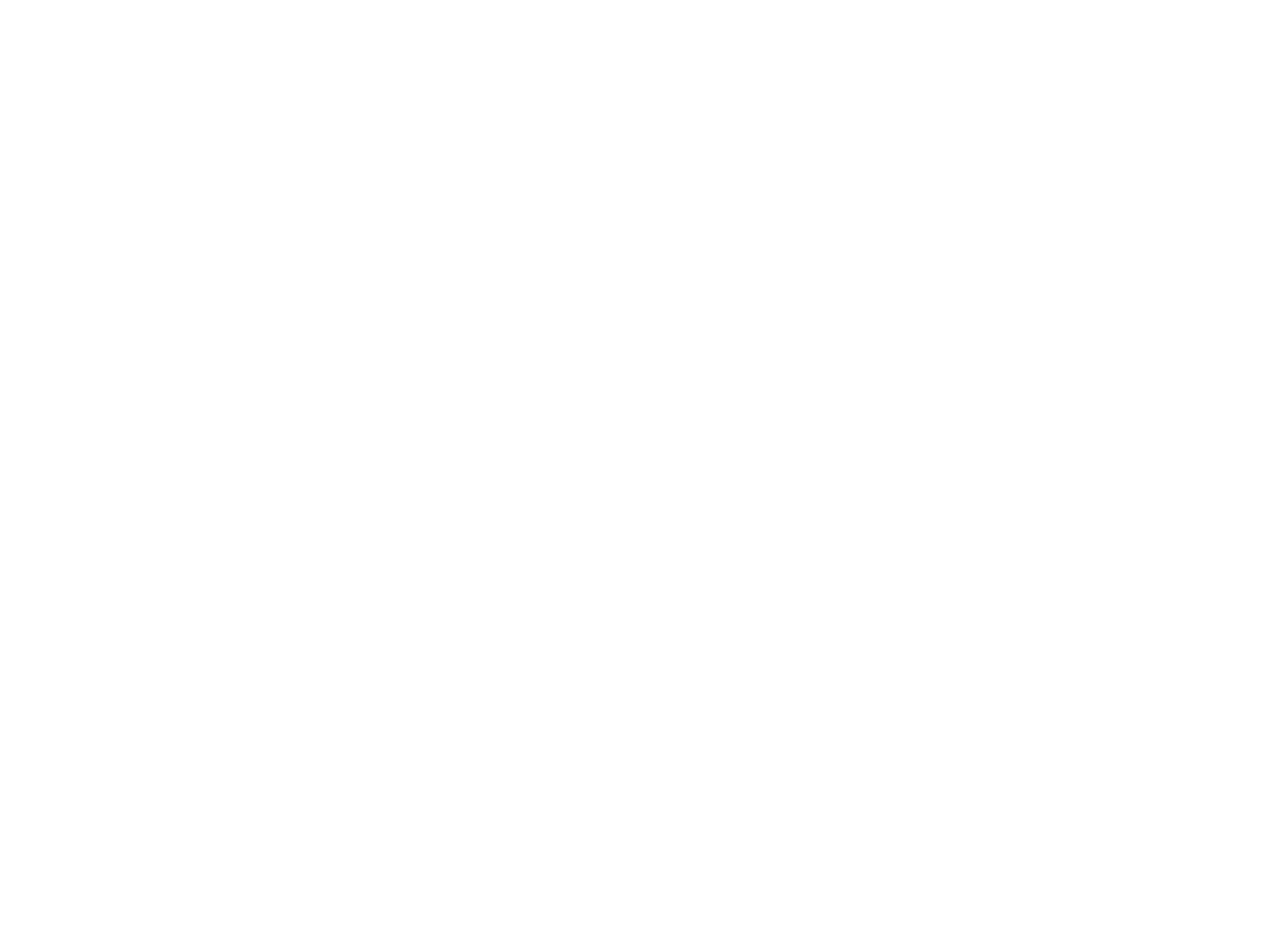
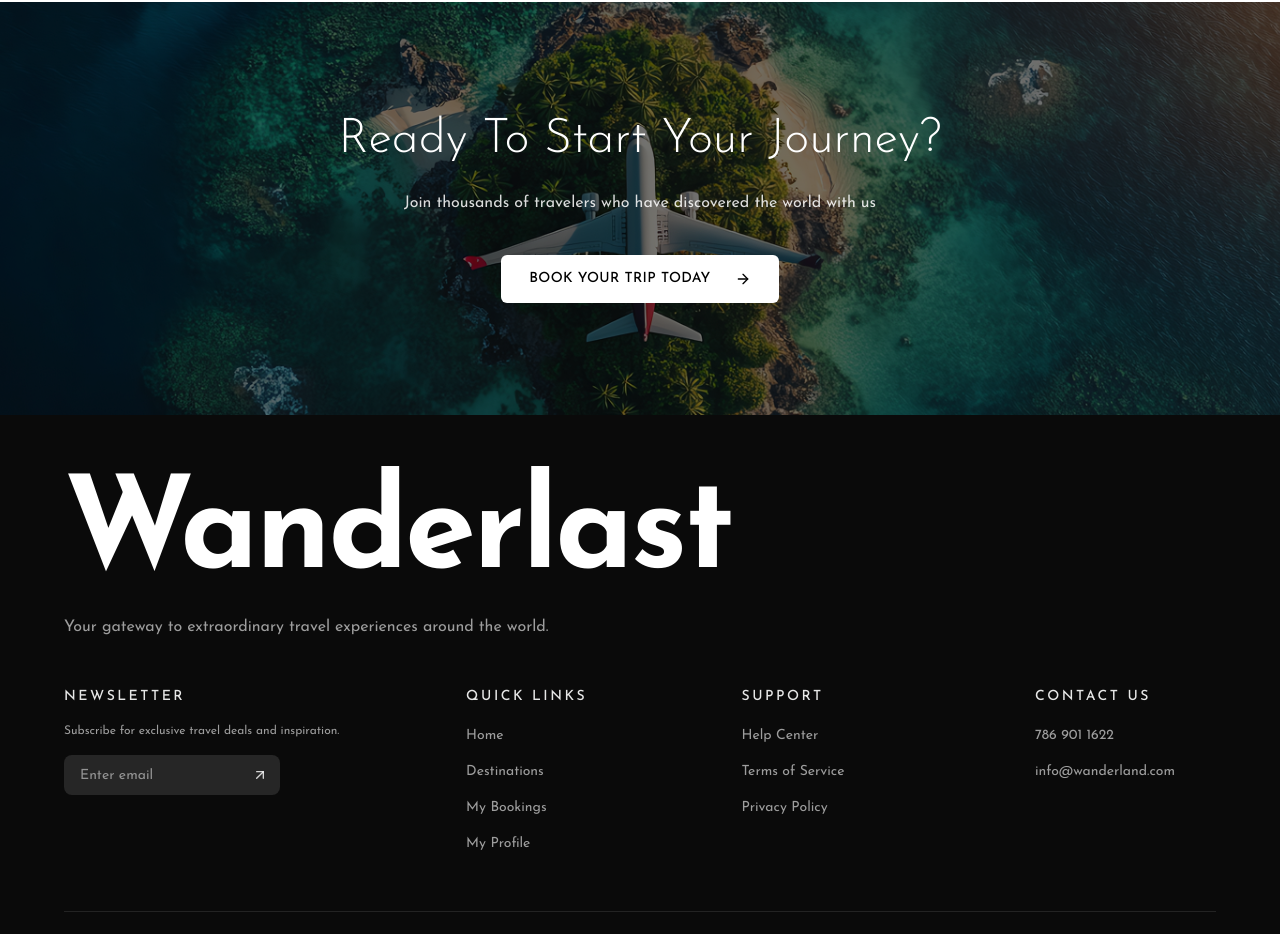
Before and after one commit to jobayerh99/wanderlust, a Next.js app: page / in a window 1280 px wide. Shown: the part 1583-2517 px from the top of the page. Before the commit the page ends 1585 px from the top, so only its background shows below. Built offline with nearby package versions, Linux system fonts and the light colour scheme.

Commit message:
footer section complete

```diff
--- a/src/app/page.tsx
+++ b/src/app/page.tsx
@@ -1,4 +1,6 @@
 import { Banner } from "@/components/banner";
+import { Cta } from "@/components/cta";
+import { Footer } from "@/components/footer";
 import { Navbar } from "@/components/navbar";
 import { Testimonials } from "@/components/testimonials";
 import { WhyChoose } from "@/components/why-choose";
@@ -10,6 +12,8 @@ export default function Home() {
       <Banner />
       <WhyChoose />
       <Testimonials />
+      <Cta />
+      <Footer />
     </main>
   );
 }
--- /dev/null
+++ b/src/components/cta.tsx
@@ -0,0 +1,37 @@
+import Image from "next/image";
+import { ArrowRightIcon } from "lucide-react";
+
+/**
+ * Full-bleed call-to-action band with the airplane photo behind it.
+ * The photo ships bright, so a dark overlay keeps the white copy readable.
+ */
+export function Cta() {
+  return (
+    <section className="relative overflow-hidden">
+      <Image
+        src="/assets/CTA.png"
+        alt=""
+        fill
+        sizes="100vw"
+        className="object-cover"
+      />
+      <div className="absolute inset-0 bg-black/55" aria-hidden="true" />
+
+      <div className="relative flex flex-col items-center px-4 py-24 text-center text-white md:py-28">
+        <h2 className="text-4xl leading-[1.1] font-light md:text-5xl">
+          Ready To Start Your Journey?
+        </h2>
+        <p className="mt-6 text-base text-white/85">
+          Join thousands of travelers who have discovered the world with us
+        </p>
+        <button
+          type="button"
+          className="mt-10 inline-flex items-center gap-6 rounded-sm bg-white px-7 py-3.5 text-sm font-medium tracking-wide text-black uppercase transition-colors hover:bg-white/90"
+        >
+          Book Your Trip Today
+          <ArrowRightIcon className="size-4" aria-hidden="true" />
+        </button>
+      </div>
+    </section>
+  );
+}
--- /dev/null
+++ b/src/components/footer.tsx
@@ -0,0 +1,184 @@
+import Link from "next/link";
+import { ArrowUpRightIcon } from "lucide-react";
+
+type FooterLink = {
+  label: string;
+  href: string;
+};
+
+const quickLinks: FooterLink[] = [
+  { label: "Home", href: "/" },
+  { label: "Destinations", href: "/destinations" },
+  { label: "My Bookings", href: "/my-bookings" },
+  { label: "My Profile", href: "/profile" },
+];
+
+const supportLinks: FooterLink[] = [
+  { label: "Help Center", href: "/help-center" },
+  { label: "Terms of Service", href: "/terms" },
+  { label: "Privacy Policy", href: "/privacy" },
+];
+
+const contact = {
+  phone: "786 901 1622",
+  email: "info@wanderland.com",
+} as const;
+
+/** Column heading style shared by all four footer columns. */
+const columnHeadingClassName =
+  "text-sm font-medium uppercase tracking-[0.18em] text-white/90";
+
+/** Dim link style shared by the link columns. */
+const linkClassName =
+  "text-sm text-white/60 transition-colors hover:text-white";
+
+function XIcon() {
+  return (
+    <svg viewBox="0 0 24 24" fill="currentColor" aria-hidden="true" className="size-4">
+      <path d="M18.244 2.25h3.308l-7.227 8.26 8.502 11.24H16.17l-5.214-6.817L4.99 21.75H1.68l7.73-8.835L1.254 2.25H8.08l4.713 6.231 5.451-6.231Zm-1.161 17.52h1.833L7.084 4.126H5.117l11.966 15.644Z" />
+    </svg>
+  );
+}
+
+function LinkedinIcon() {
+  return (
+    <svg viewBox="0 0 24 24" fill="currentColor" aria-hidden="true" className="size-4">
+      <path d="M20.447 20.452h-3.554v-5.569c0-1.328-.027-3.037-1.852-3.037-1.853 0-2.136 1.445-2.136 2.939v5.667H9.351V9h3.414v1.561h.046c.477-.9 1.637-1.85 3.37-1.85 3.601 0 4.267 2.37 4.267 5.455v6.286ZM5.337 7.433a2.062 2.062 0 1 1 0-4.125 2.062 2.062 0 0 1 0 4.125ZM7.119 21.95H3.555V9h3.564v12.953ZM22.225 0H1.771C.792 0 0 .774 0 1.729v20.542C0 23.227.792 24 1.771 24h20.451C23.2 24 24 23.227 24 22.271V1.729C24 .774 23.2 0 22.222 0h.003Z" />
+    </svg>
+  );
+}
+
+function InstagramIcon() {
+  return (
+    <svg
+      viewBox="0 0 24 24"
+      fill="none"
+      stroke="currentColor"
+      strokeWidth={2}
+      strokeLinecap="round"
+      strokeLinejoin="round"
+      aria-hidden="true"
+      className="size-4"
+    >
+      <rect x="2" y="2" width="20" height="20" rx="5" />
+      <path d="M16 11.37A4 4 0 1 1 12.63 8 4 4 0 0 1 16 11.37Z" />
+      <path d="M17.5 6.5h.01" />
+    </svg>
+  );
+}
+
+const socialLinks = [
+  { label: "X", href: "https://x.com", icon: XIcon },
+  { label: "LinkedIn", href: "https://linkedin.com", icon: LinkedinIcon },
+  { label: "Instagram", href: "https://instagram.com", icon: InstagramIcon },
+] as const;
+
+function LinkColumn({
+  heading,
+  links,
+}: {
+  heading: string;
+  links: FooterLink[];
+}) {
+  return (
+    <div>
+      <h3 className={columnHeadingClassName}>{heading}</h3>
+      <ul className="mt-4 space-y-3">
+        {links.map((link) => (
+          <li key={link.label}>
+            <Link href={link.href} className={linkClassName}>
+              {link.label}
+            </Link>
+          </li>
+        ))}
+      </ul>
+    </div>
+  );
+}
+
+export function Footer() {
+  return (
+    <footer className="bg-neutral-950 px-6 pt-14 pb-7 text-white md:px-12">
+      <div className="mx-auto max-w-6xl">
+        {/* Brand statement */}
+        <p className="text-6xl leading-none font-bold tracking-tight md:text-8xl lg:text-9xl">
+          Wanderlast
+        </p>
+        <p className="mt-4 text-sm text-white/60 md:text-base">
+          Your gateway to extraordinary travel experiences around the world.
+        </p>
+
+        {/* Link columns + newsletter signup */}
+        <div className="mt-12 grid gap-10 sm:grid-cols-2 md:grid-cols-[2fr_1.3fr_1.4fr_1fr]">
+          <div>
+            <h3 className={columnHeadingClassName}>Newsletter</h3>
+            <p className="mt-4 max-w-xs text-xs text-white/60">
+              Subscribe for exclusive travel deals and inspiration.
+            </p>
+            <form className="relative mt-4 max-w-[13.5rem]">
+              <label htmlFor="footer-email" className="sr-only">
+                Email address
+              </label>
+              <input
+                id="footer-email"
+                name="email"
+                type="email"
+                placeholder="Enter email"
+                className="h-10 w-full rounded-md bg-neutral-800 pr-10 pl-4 text-sm text-white transition-colors placeholder:text-white/50 focus:bg-neutral-800 focus:outline-none focus:ring-2 focus:ring-white/40"
+              />
+              <button
+                type="submit"
+                aria-label="Subscribe to newsletter"
+                className="absolute inset-y-0 right-0 flex w-10 items-center justify-center text-white/80 transition-colors hover:text-white"
+              >
+                <ArrowUpRightIcon className="size-4" aria-hidden="true" />
+              </button>
+            </form>
+          </div>
+
+          <LinkColumn heading="Quick Links" links={quickLinks} />
+          <LinkColumn heading="Support" links={supportLinks} />
+          <div>
+            <h3 className={columnHeadingClassName}>Contact Us</h3>
+            <ul className="mt-4 space-y-3">
+              <li>
+                <a
+                  href={`tel:${contact.phone.replace(/\s/g, "")}`}
+                  className={linkClassName}
+                >
+                  {contact.phone}
+                </a>
+              </li>
+              <li>
+                <a href={`mailto:${contact.email}`} className={linkClassName}>
+                  {contact.email}
+                </a>
+              </li>
+            </ul>
+          </div>
+        </div>
+
+        {/* Legal bar */}
+        <div className="mt-14 flex flex-col items-center justify-between gap-5 border-t border-white/10 pt-6 sm:flex-row">
+          <p className="text-xs text-white/50">
+            © 2026 Wanderlust. All rights reserved.
+          </p>
+          <div className="flex items-center gap-5">
+            {socialLinks.map(({ label, href, icon: Icon }) => (
+              <a
+                key={label}
+                href={href}
+                target="_blank"
+                rel="noreferrer"
+                aria-label={label}
+                className="text-white/80 transition-colors hover:text-white"
+              >
+                <Icon />
+              </a>
+            ))}
+          </div>
+        </div>
+      </div>
+    </footer>
+  );
+}
```
